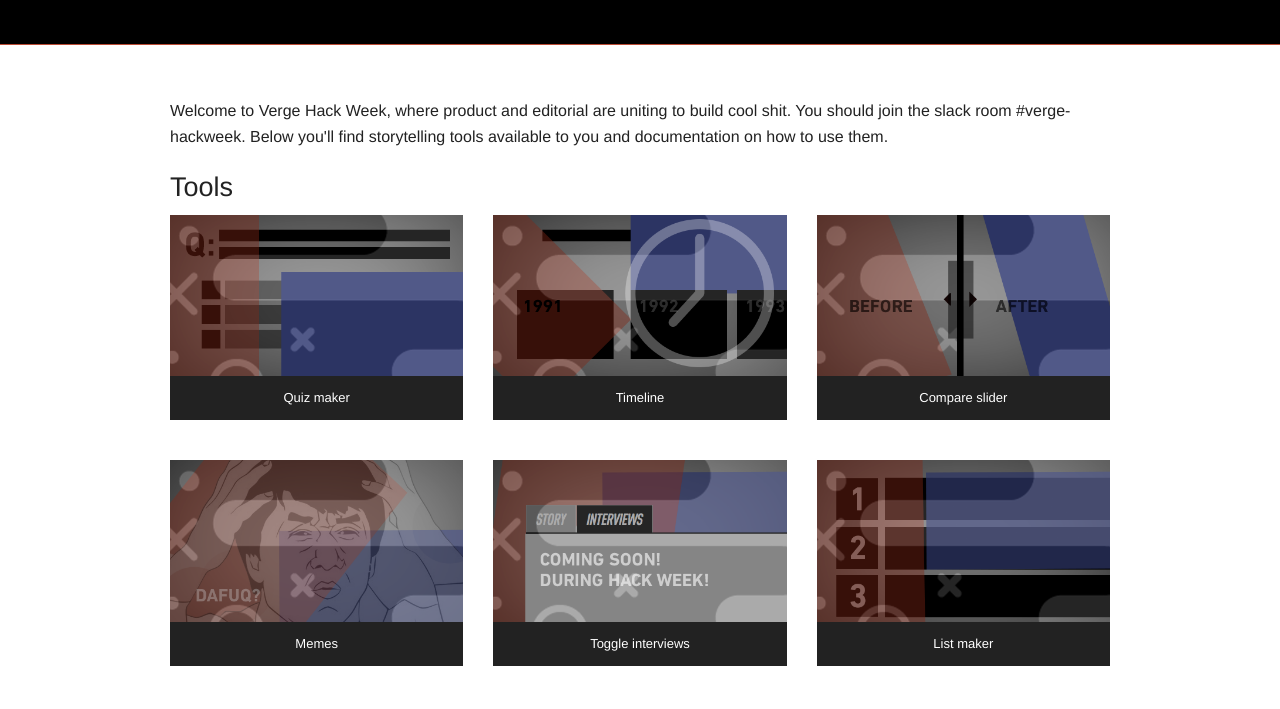
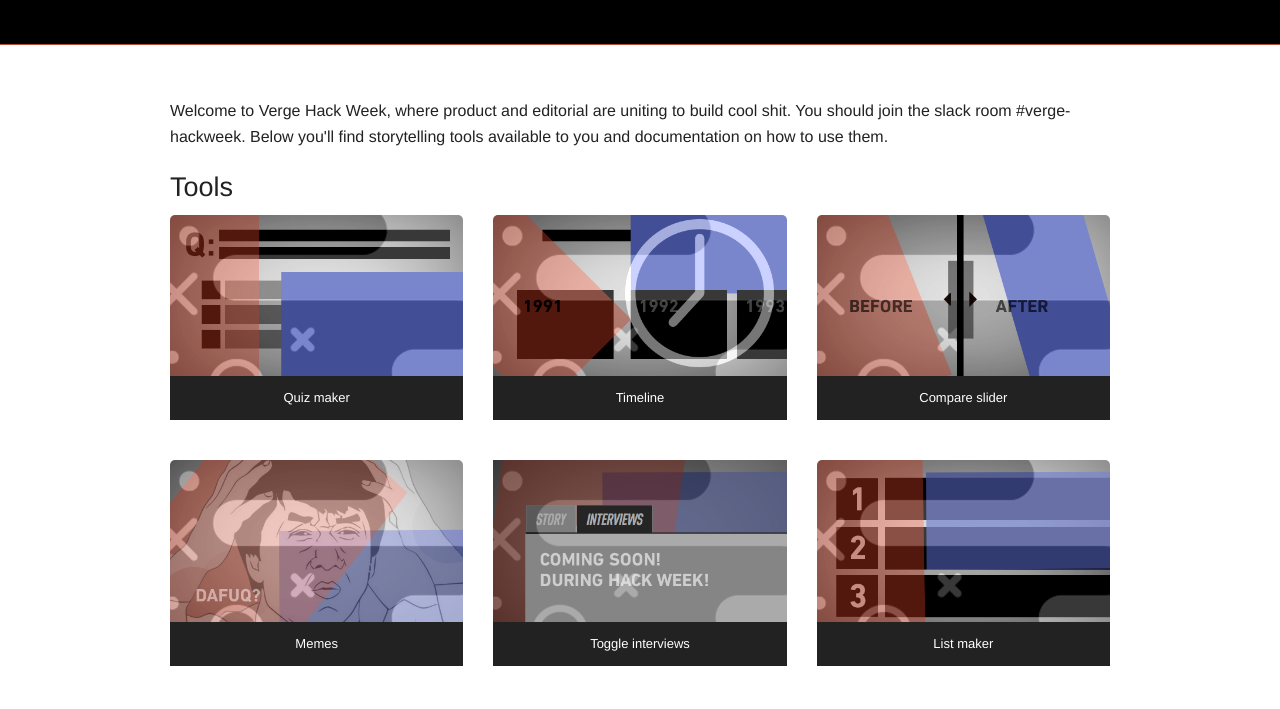
Before and after one commit to laurenmichell/verge-hackweek, a plain HTML site: page index.html in a window 1280 px wide. Drawn offline with Linux system fonts and the light colour scheme.

Commit message:
brightens dem images

```diff
--- a/css/foundation.css
+++ b/css/foundation.css
@@ -1826,6 +1826,11 @@ background: #222;
   background:#fa4b2a;
 }
 
+.panel.tools a img{
+    -webkit-filter: brightness(150%);
+    border-radius: 5px 5px 0px 0px;
+}
+
 .panel.tools a img:hover {
   -webkit-filter: brightness(205%);
   -webkit-transition: all 1s ease;
```
